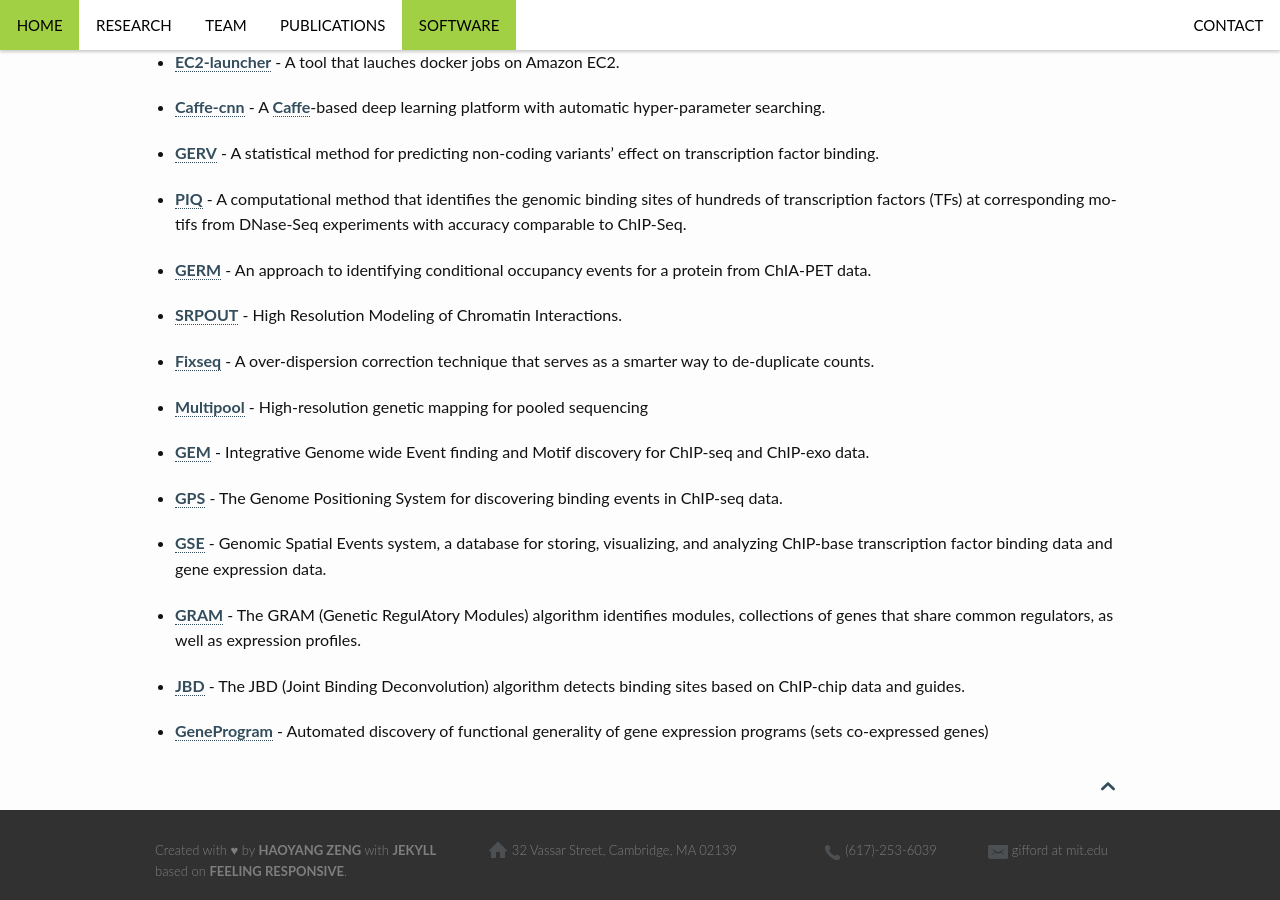
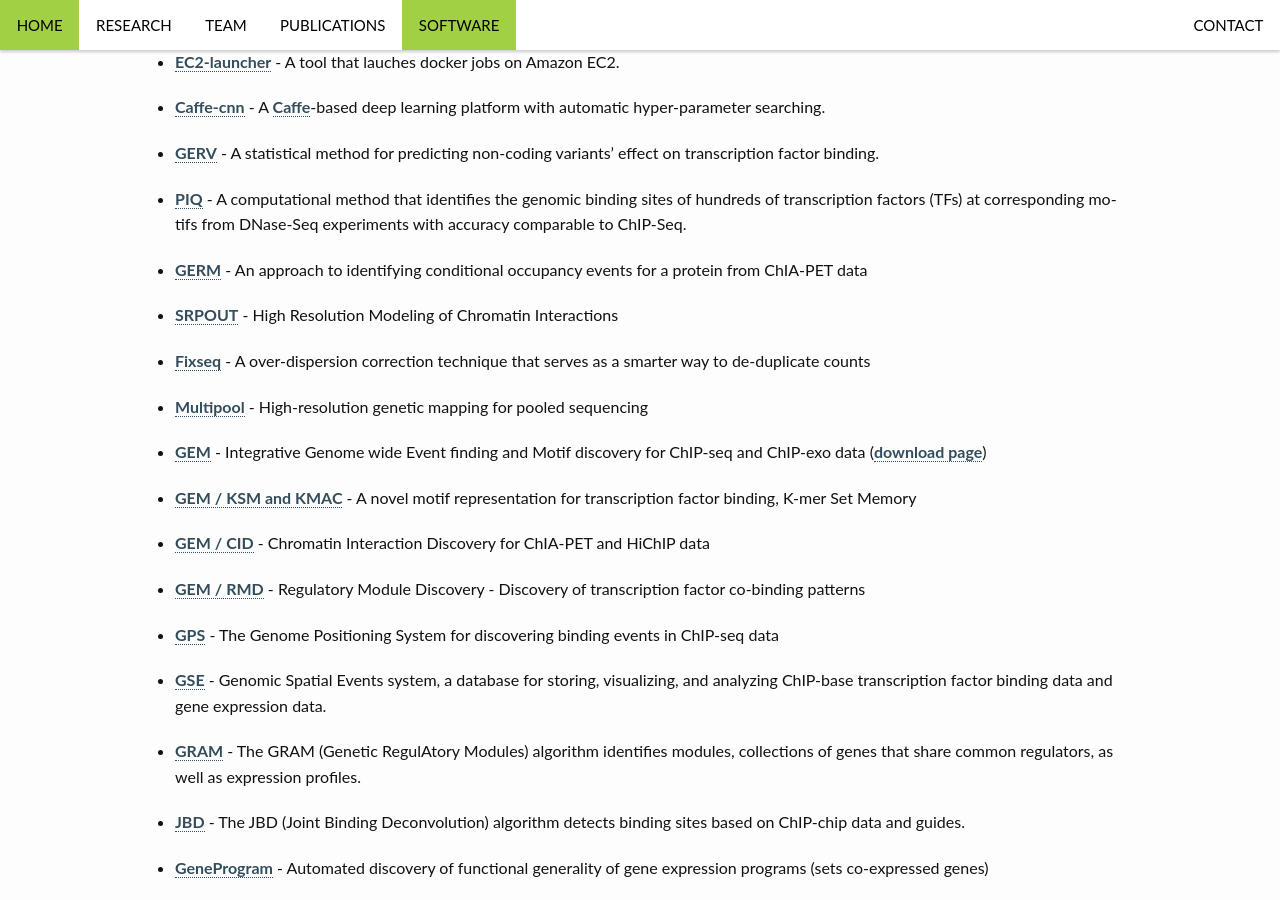
Before and after one commit to gifford-lab/gifford-lab.github.io, a Jekyll site: the page built from pages/software.md, in a window 1280 px wide and 900 px high, scrolled down 471 px. Built offline with Jekyll 4.4.1, drawn with Linux system fonts in a browser that asks for light colours.

Commit message:
Add links to CID, KSM, and RMD

```diff
--- a/pages/software.md
+++ b/pages/software.md
@@ -18,17 +18,23 @@
 
    * [PIQ](http://piq.csail.mit.edu/) - A computational method that identifies the genomic binding sites of hundreds of transcription factors (TFs) at corresponding motifs from DNase-Seq experiments with accuracy comparable to ChIP-Seq.
 
-   * [GERM](https://github.com/christopherreeder/germ) - An approach to identifying conditional occupancy events for a protein from ChIA-PET data.
+   * [GERM](https://github.com/christopherreeder/germ) - An approach to identifying conditional occupancy events for a protein from ChIA-PET data
 
-   * [SRPOUT](https://github.com/gifford-lab/SPROUT) - High Resolution Modeling of Chromatin Interactions.
+   * [SRPOUT](https://github.com/gifford-lab/SPROUT) - High Resolution Modeling of Chromatin Interactions
 
-   * [Fixseq](https://bitbucket.org/thashim/fixseq) - A over-dispersion correction technique that serves as a smarter way to de-duplicate counts.
+   * [Fixseq](https://bitbucket.org/thashim/fixseq) - A over-dispersion correction technique that serves as a smarter way to de-duplicate counts
 
    * [Multipool](https://github.com/matted/multipool) - High-resolution genetic mapping for pooled sequencing
 
-   * [GEM](https://groups.csail.mit.edu/cgs/gem/) - Integrative Genome wide Event finding and Motif discovery for ChIP-seq and ChIP-exo data.
+   * [GEM](https://groups.csail.mit.edu/cgs/gem/) - Integrative Genome wide Event finding and Motif discovery for ChIP-seq and ChIP-exo data ([download page](https://groups.csail.mit.edu/cgs/gem/versions.html))
 
-   * [GPS](https://groups.csail.mit.edu/cgs/onePageGPS/) - The Genome Positioning System for discovering binding events in ChIP-seq data.
+   * [GEM / KSM and KMAC](https://groups.csail.mit.edu/cgs/gem/kmac/) - A novel motif representation for transcription factor binding, K-mer Set Memory
+
+   * [GEM / CID](https://groups.csail.mit.edu/cgs/gem/cid/) - Chromatin Interaction Discovery for ChIA-PET and HiChIP data
+
+   * [GEM / RMD](https://groups.csail.mit.edu/cgs/gem/rmd/) - Regulatory Module Discovery - Discovery of transcription factor co-binding patterns
+
+   * [GPS](https://groups.csail.mit.edu/cgs/onePageGPS/) - The Genome Positioning System for discovering binding events in ChIP-seq data
 
    * [GSE](https://groups.csail.mit.edu/cgs/gse.html) - Genomic Spatial Events system, a database for storing, visualizing, and analyzing ChIP-base transcription factor binding data and gene expression data.
 
```
